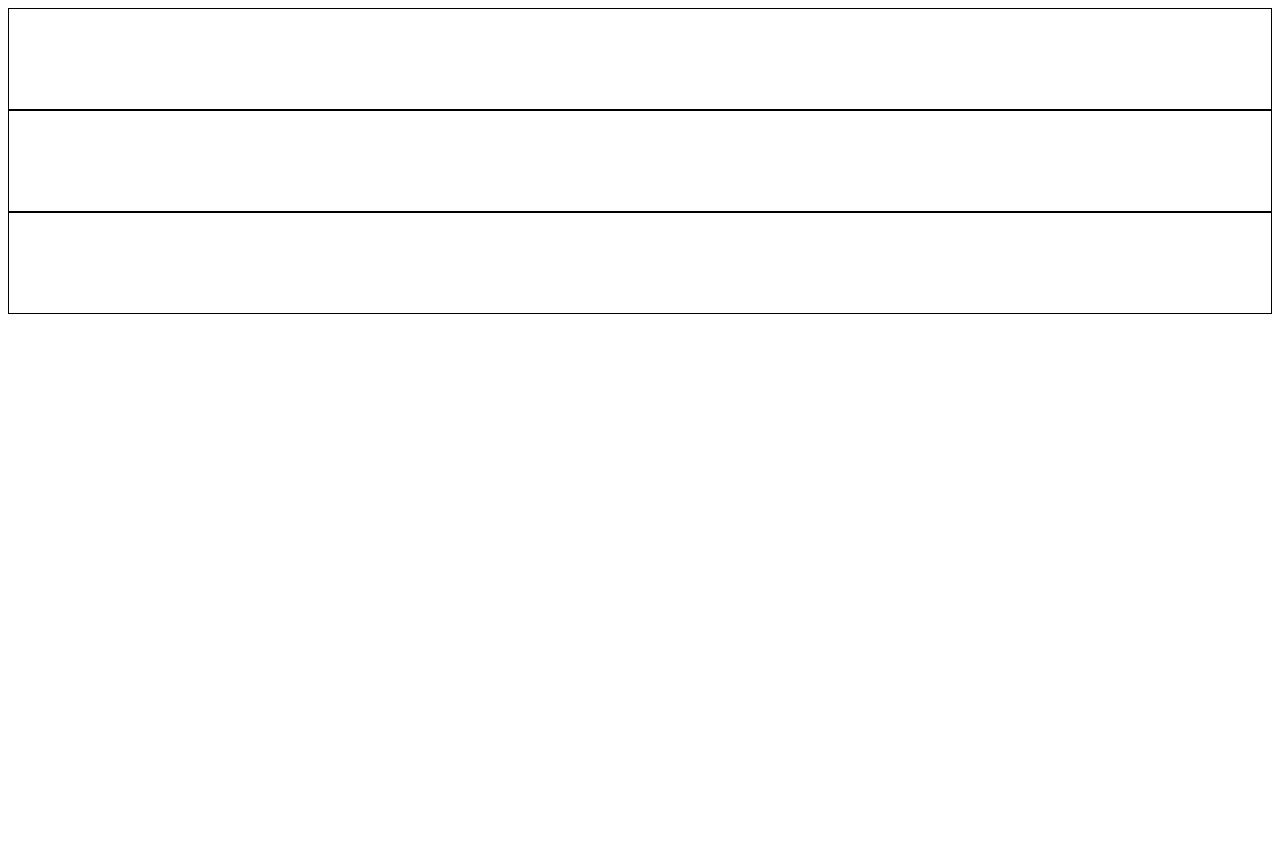
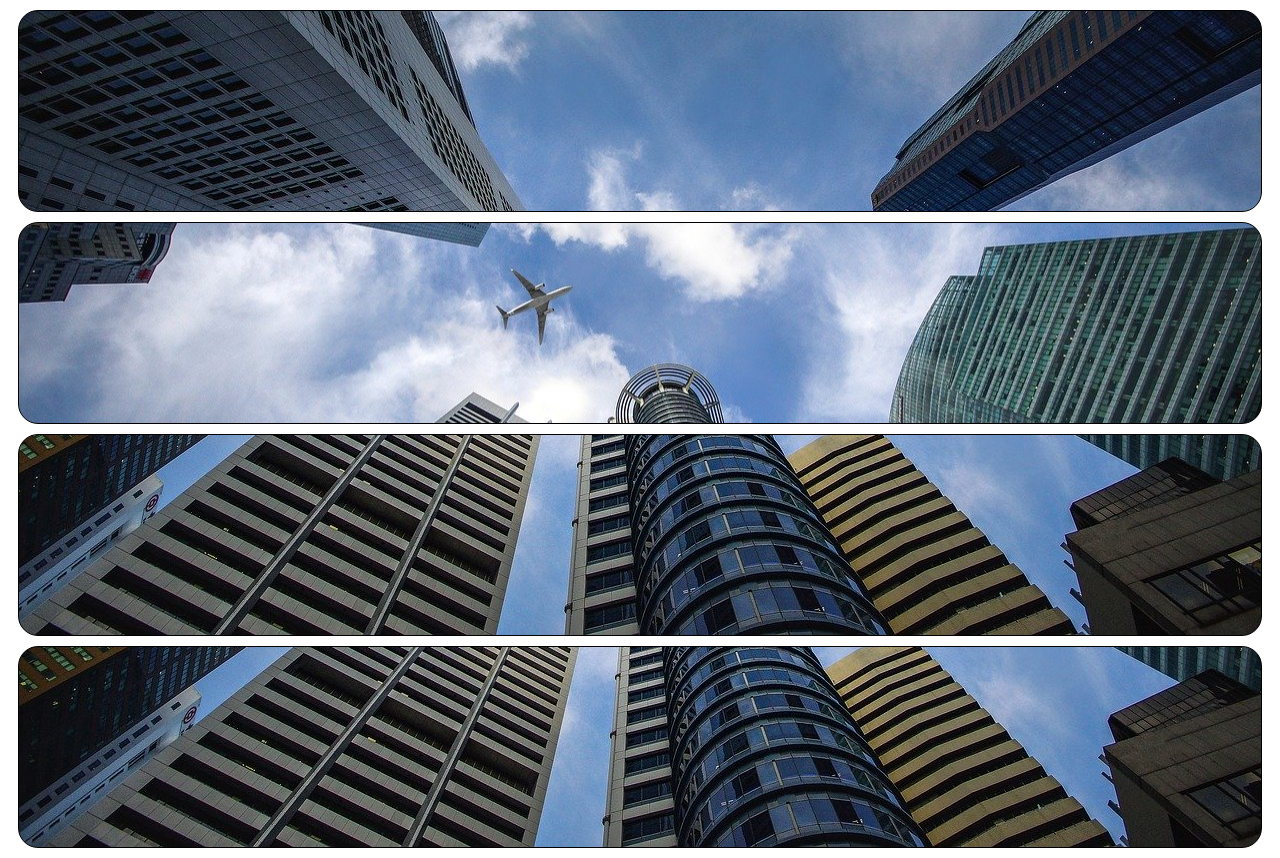
Before and after one commit to MarceloDevSoares/HTML5-CSS3, a plain HTML site: page exercicios/Módulo 3/ex022/fundo003.html in a window 1280 px wide. Before the commit the page ends 800 px from the top, so only its background shows below. Drawn offline with Linux system fonts and the light colour scheme.

Commit message:
Atualizei exercícios capitulo19

```diff
--- a/exercicios/Módulo 3/ex022/fundo003.html
+++ b/exercicios/Módulo 3/ex022/fundo003.html
@@ -7,14 +7,44 @@
     <title>Posição dos fundos</title>
     <style>
         div.bloco {
-            height: 100px;
+            background-image: url(imgens/wallpaper002.jpg);
+            height: 200px;
             border: 1px solid black;
+            border-radius: 20px;
+            margin: 10px;
+
+        }
+
+        div#q1 {
+            background-position: left top;
+        }
+
+        div#q2 {
+            background-position: center center;
+        }
+
+        div#q3 {
+            background-position: right bottom;
+        }
+
+        div#q4 {
+            background-position: left bottom;
         }
     </style>
 </head>
 <body>
-    <div class="bloco"></div>
-    <div class="bloco"></div>
-    <div class="bloco"></div>
+    <div class="bloco" id="q1">
+
+    </div>
+    <div class="bloco" id="q2">
+
+    </div>
+    <div class="bloco" id="q3">
+
+    </div>
+    <div class="bloco" id="q4">
+
+    </div>
+
 </body>
 </html>
```
Also changed, not shown: exercicios/Módulo 3/ex022/fundo004.html (added, +26 -0 lines), exercicios/Módulo 3/ex022/fundo005.html (renamed from exercicios/Módulo 3/fundo003.html, +8 -8 lines).
